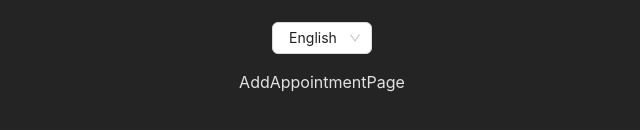
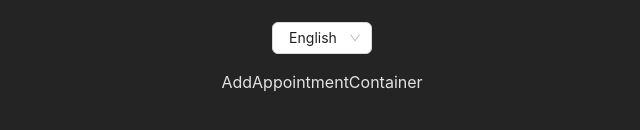
Before and after one commit to Ahmed-Elbessfy/add-patient-app, a React (Vite) app: page / in a window 1280 px wide. Shown: the part 342-472 px from the top of the page, without its empty margins (318-958 px from the left). Built offline with nearby package versions, Linux system fonts and the light colour scheme.

Commit message:
add AddAppointmentContainer to contain add appoint comp & separate logic from AddAppointmentPage

```diff
--- /dev/null
+++ b/src/features/AddAppointmentContainer/AddAppointmentContainer.tsx
@@ -0,0 +1,7 @@
+import { FC } from "react";
+
+const AddAppointmentContainer: FC = () => {
+  return <div>AddAppointmentContainer</div>;
+};
+
+export default AddAppointmentContainer;
--- a/src/pages/AddAppointmentPage.tsx
+++ b/src/pages/AddAppointmentPage.tsx
@@ -1,7 +1,8 @@
 import { FC } from "react";
+import AddAppointmentContainer from "../features/AddAppointmentContainer/AddAppointmentContainer";
 
 const AddAppointmentPage: FC = () => {
-  return <div>AddAppointmentPage</div>;
+  return <AddAppointmentContainer />;
 };
 
 export default AddAppointmentPage;
```
